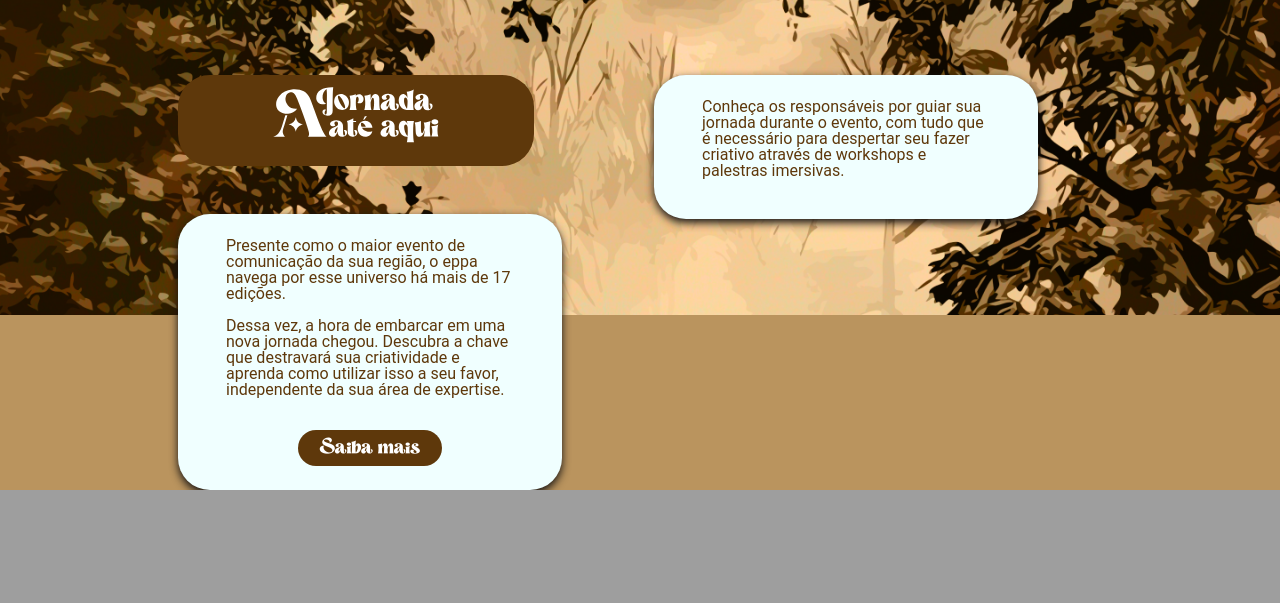
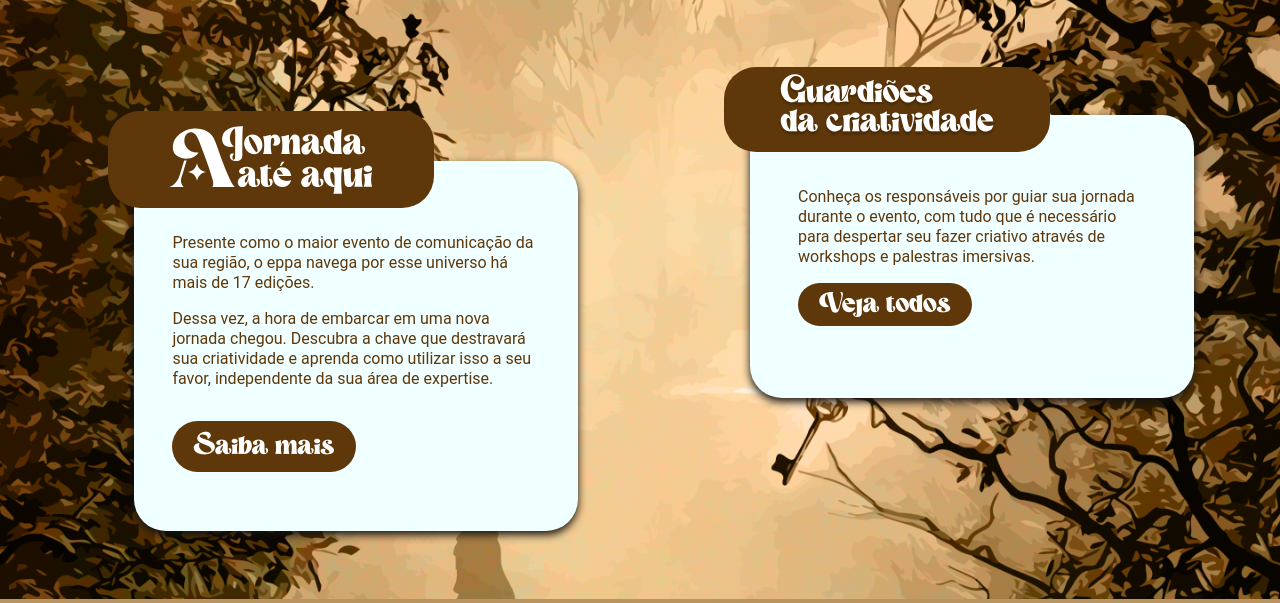
Before and after one commit to kaduFranca/Projeto-EPPA23, a PHP site: page / in a window 1280 px wide; the page is wider, and only the part inside the window is pictured. Shown: the part 891-1494 px from the top of that part. Before the commit the page ends 1381 px from the top of that part, so only its background shows below. Run offline with PHP 8.4, Linux system fonts and the light colour scheme; some web fonts are replaced.

Commit message:
Ajuste Home

```diff
--- a/css/style/style.css
+++ b/css/style/style.css
@@ -8,6 +8,19 @@
 body{
     background-color: #ba945e;
     font-family: "Roboto";
+    min-width: 400px;
+    max-width: 1900px;
+    padding: 0;
+    margin: 0 auto !important;
+
+
+}
+.navbar{
+    min-width: 400px;
+    max-width: 1900px;
+    padding: 0;
+    margin: 0 auto !important;
+
 }
 
 .cor-marrom{
@@ -30,7 +43,8 @@ background-color: #5e380b;
 .back-two{
     background-image: url("../../img/background/back-2.png");
     background-repeat: no-repeat;
-    background-size: cover;
+    background-size:  cover;
+    background-position: center;
 
 }
 
@@ -63,23 +77,12 @@ background-color: #5e380b;
     position: relative;
     font-family: "Roboto";
     background-color: azure;
-    width: 30vw;
-    height: auto;
     box-shadow: 0 0.3vw 0.7vw rgb(21, 19, 19);
 }
 
-.relogio{
-    background-image: url("../../img/graphics/clock.svg");
-    background-repeat: no-repeat;
-    background-size:  contain;
-    position: static;
+.relogio {
     right: 0;
-    padding: 18%;
+    padding: 0;
     margin: 10%;
     top: 0;
 }
-
-.ponteiro{
-    position: absolute;
-
-}
--- a/index.html
+++ b/index.html
@@ -50,31 +50,20 @@
   </header>
   <main>
 
-    <div>
+
     <div class="back-one mt-5 ">
-        <div class="container-fluid position-relative ">
+      <div class="container-fluid position-relative">
         <div class="row g-0 align-items-center">
 
-            <div class="col-4 text-center  order-2 w-50 my-3 ronaldo position-absolute ">
+          <div class="col-4 text-center  order-2 w-50 my-lg-0 my-md-4   ronaldo position-absolute ">
             <img sizes="(max-width: 480px) calc(100vw - 10px), 480px" src="img/graphics/ronaldo.svg" alt="ronaldo"
               width="90%" class="img-fluid rounded d-block">
 
           </div>
 
-
-            <div class="col-3 order-1 d-flex container-fluid w-auto relogio">
-
-
-              <img class="img-fluid rounded d-flex ponteiro" sizes="(max-width: 480px) calc(100vw - 10px), 480px"
-                src="img/graphics/ponteiroH.png" alt="ponteiroH" height="auto">
-
-
-              <img class="img-fluid rounded d-flex ponteiro" sizes="(max-width: 480px) calc(100vw - 10px), 480px"
-                src="img/graphics/ponteiroM.png" alt="ponteiroM">
-
-              <img class="img-fluid rounded d-flex ponteiro" sizes="(max-width: 480px) calc(100vw - 10px), 480px"
-                src="img/graphics/ponteiroS.png" alt="ponteiroS" >
-
+          <div class="col-3 text-center order-1 w-50  position-static relogio ">
+            <img sizes="(max-width: 480px) calc(100vw - 10px), 480px" src="img/graphics/clock.png" alt="relogio"
+              width="70%" class="img-fluid rounded d-block ">
           </div>
 
 
@@ -83,23 +72,25 @@
               width="60%" class="img-fluid rounded d-block border-0 mx-auto">
 
           </div>
-
-            <div class="row g-0 mx-auto  my-3 order-4 text-center pt-5 align-items-center separador">
+        </div>
+        <div class="row g-0 mx-auto  my-0 position-static order-4 text-center pt-5  align-items-center separador">
           <img src="img/graphics/separador.svg" alt="separador" class="img-fluid rounded d-block">
 
         </div>
       </div>
     </div>
+
+    <div class="back-two ps-0 ps-lg-5 ">
+      <div class="container-fluid ">
+        <div class="row ">
+          <div class="col-lg-6 row col-md-12 mb-3 my-0 mx-lg-auto  ">
+            <div class="cor-marrom d-flex  mx-5 pt-0 py-1 mt-5 rounded-5 position-relative"
+              style="top: 20%; left: 0%; width: 55%; height: 15%;">
+              <img src="img/slogan/a-jornada.svg" alt="A jornada até aqui" class="img-fluid rounded mx-auto "
+                style="height: 120%;">
             </div>
-      <div class="back-two ">
-        <div class="container ">
-          <div class="row  ">
-            <div class="col-lg-4 mx-5 my-5">
-              <div class="rounded-5 cor-marrom text-center ms-5 mt-5 position-relative mx-auto container-fluid">
-                <img src="img/slogan/a-jornada.svg" class="img-fluid rounded w-50 py-0 " alt="A jornada até aqui">
-              </div>
-              <div class="  m-5 mb-5 box-1 position-absolute rounded-5">
-                <div class="badge  px-5 py-4 fs-6 fw-normal text-wrap lh-1 text-break cor" style="color: #5E380B;">
+            <div class="  mx-auto m-5 mb-lg-5 box-1 position-static rounded-5 w-75 pt-md-5 mt-md-5  ">
+              <div class="badge mx-3 my-0  py-4 fs-6 fw-normal text-wrap lh-sm text-break " style="color: #5E380B; ">
                 <p class="text-start ">Presente como o maior evento de comunicação da sua região, o eppa navega por
                   esse universo há mais
                   de
@@ -109,27 +100,35 @@
                   Dessa vez, a hora de embarcar em uma nova jornada chegou. Descubra a chave que destravará sua
                   criatividade e aprenda como utilizar isso a seu favor, independente da sua área de expertise.
                 </p>
-                  <button class="rounded-pill text-center text-white w-50 fs-5 border-0 mx-4 mt-3  py-2"
+                <div class="text-start">
+                  <button class="rounded-pill text-center text-white w-50 fs-3 border-0  mt-3  py-2"
                     style="background-color: #5e380b; font-family: 'Magic-Retro';">Saiba mais</button>
                 </div>
               </div>
             </div>
-            <div class="col-lg-4 mx-5 my-5">
-              <div class=" text-center d-grid m-5 mb-5 box-1  rounded-5">
-                <div class="badge  px-5 py-4 fs-6 fw-normal text-wrap lh-1 text-break" style="color: #5E380B;">
+          </div>
+          <div class="col-lg-6 col-md-12 mx-auto my-5">
+            <div class="cor-marrom d-flex  mx-5 pt-0 py-1 my-0  rounded-5 position-relative"
+              style="top: 15%; left: 0%; width: 55%; height: 15%;">
+              <img src="img/slogan/guardioes-da-criatividade.svg" alt="A jornada até aqui"
+                class="img-fluid rounded mx-auto " style="height: 100%;">
+            </div>
+            <div class=" text-center mx-auto d-grid m-5 mb-5 box-1 w-75 mx-5 py-5 position-static rounded-5">
+              <div class="badge  px-5 py-4 fs-6 fw-normal text-wrap lh-sm text-break" style="color: #5E380B;">
                 <p class="text-start ">Conheça os responsáveis por guiar sua jornada durante o evento, com tudo que é
                   necessário para despertar seu fazer criativo através de workshops e palestras imersivas.
                 </p>
-
+                <div class="text-start">
+                  <button
+                    class="rounded-pill text-center text-white w-50 fs-3 border-0 mx-0 mt-0 me-0 pt-auto py-1 py-0"
+                    style="background-color: #5e380b; font-family: 'Magic-Retro';">Veja todos</button>
+                </div>
               </div>
             </div>
           </div>
 
-
-
-
-
         </div>
+        <div class="row my-1 mx"></div>
       </div>
     </div>
 
```
Also changed, not shown: img/slogan/guardioes-da-criatividade.svg (added). Lines whose indentation alone changed are shown as unchanged.
